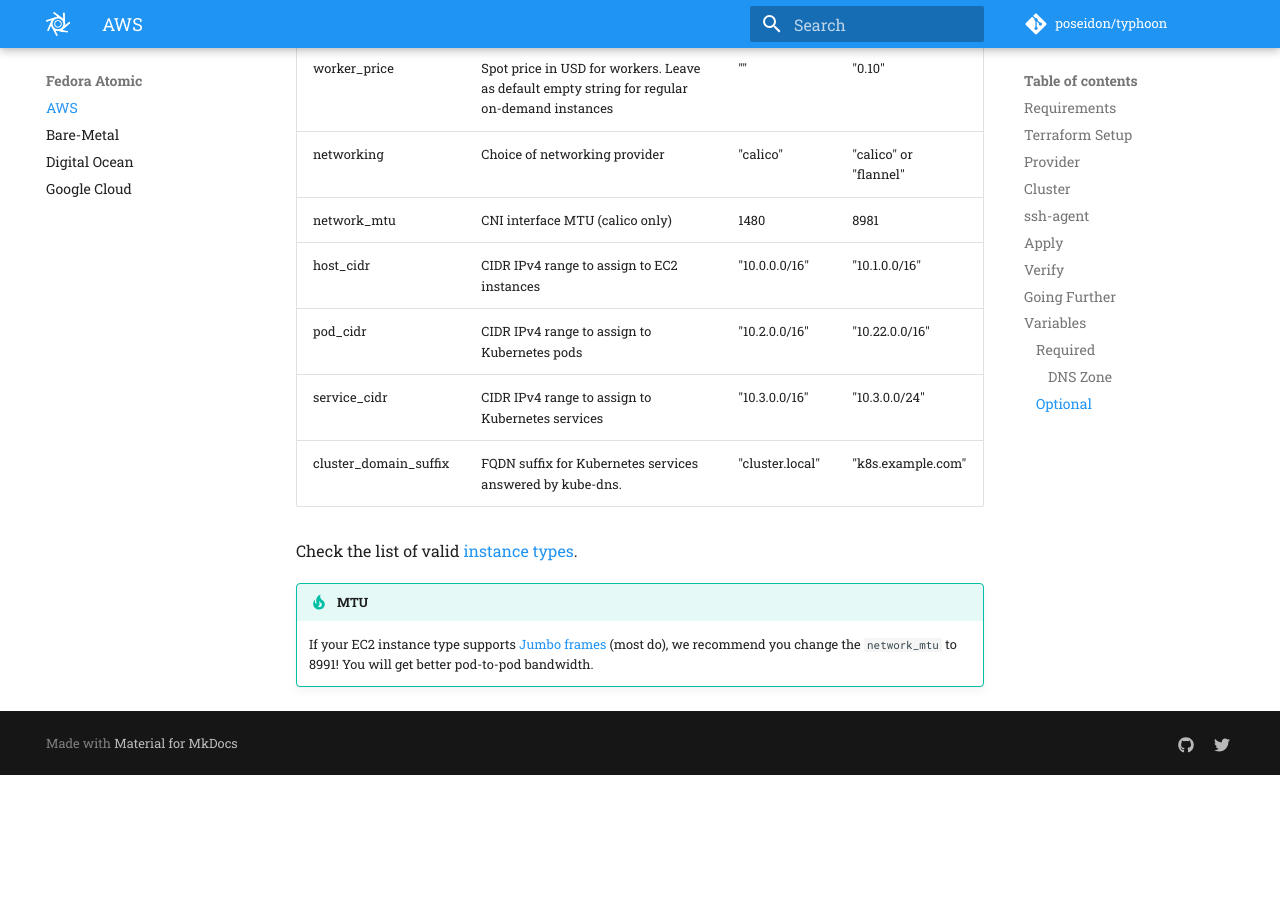
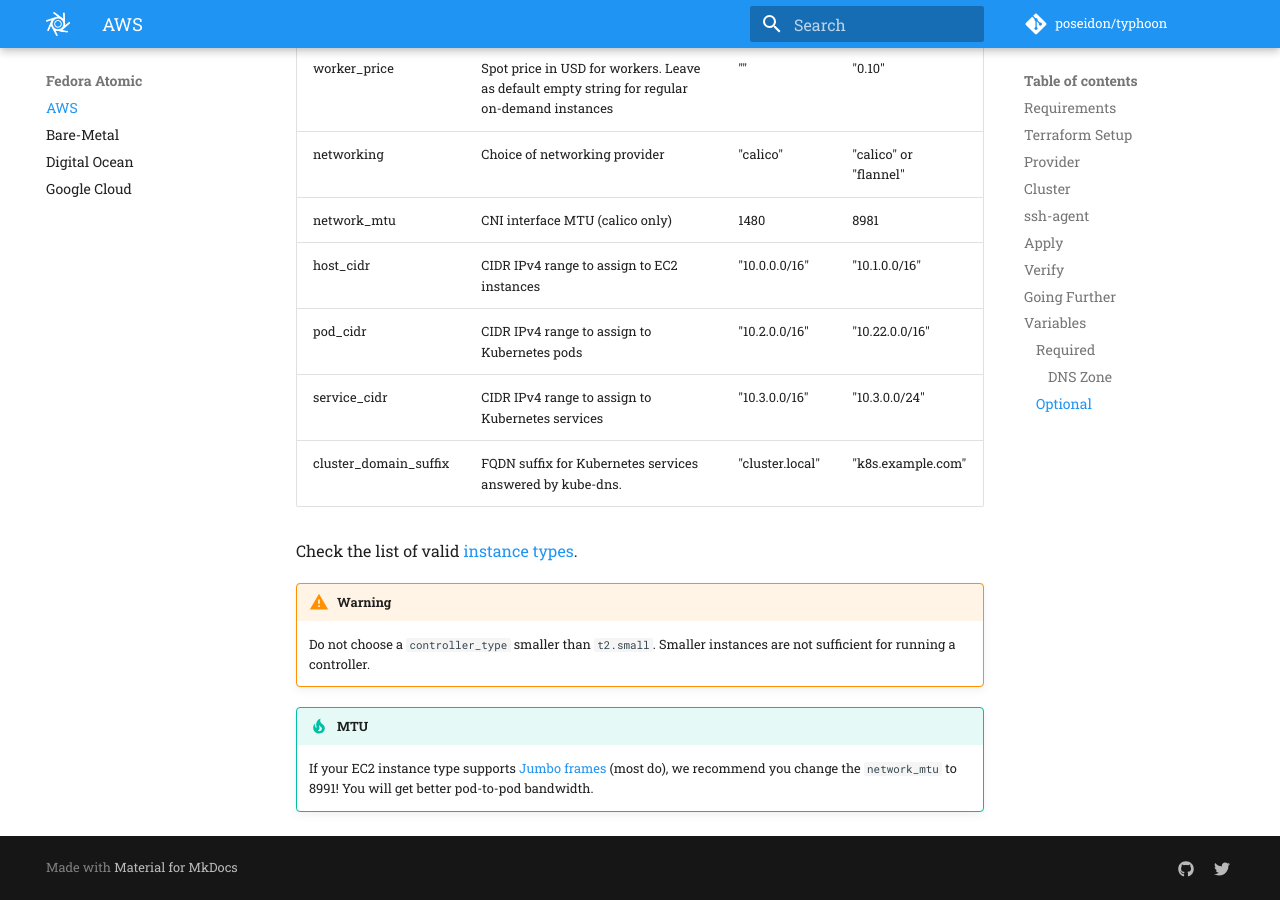
Before and after one commit to poseidon/typhoon, an MkDocs documentation site: the page built from docs/atomic/aws.md, in a window 1280 px wide and 900 px high, scrolled down 5646 px. Built offline with MkDocs 1.6.1 and Material for MkDocs 9.7.7, drawn with Linux system fonts in a browser that asks for light colours; comment, search, counter and statistics services are not loaded; old or Windows-style settings are respelled for this version of MkDocs; before the commit the page ends 6421 px from its top, so only the background shows below that.

Commit message:
Recommend against AWS controllers smaller than t2.small

```diff
--- a/docs/atomic/aws.md
+++ b/docs/atomic/aws.md
@@ -237,5 +237,8 @@ Reference the DNS zone id with `"${aws_route53_zone.zone-for-clusters.zone_id}"`
 
 Check the list of valid [instance types](https://aws.amazon.com/ec2/instance-types/).
 
+!!! warning
+    Do not choose a `controller_type` smaller than `t2.small`. Smaller instances are not sufficient for running a controller.
+
 !!! tip "MTU"
     If your EC2 instance type supports [Jumbo frames](http://docs.aws.amazon.com/AWSEC2/latest/UserGuide/network_mtu.html#jumbo_frame_instances) (most do), we recommend you change the `network_mtu` to 8991! You will get better pod-to-pod bandwidth.
```
Also changed, not shown: docs/cl/aws.md (+3 -0 lines).
